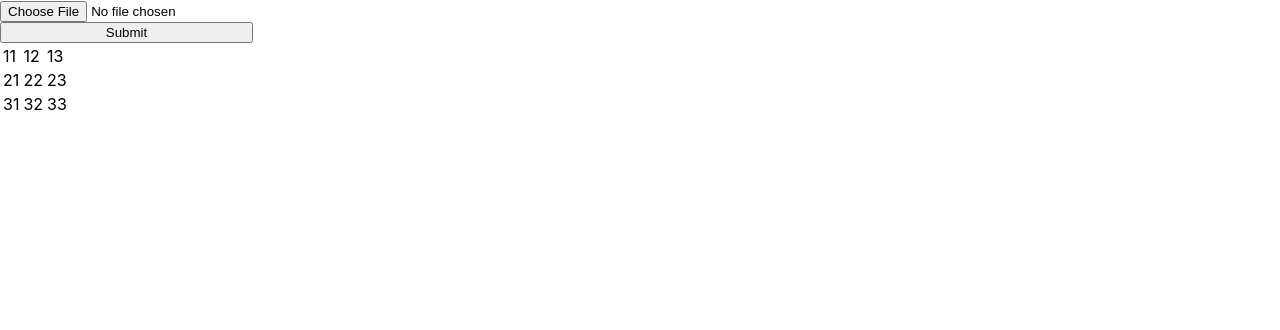
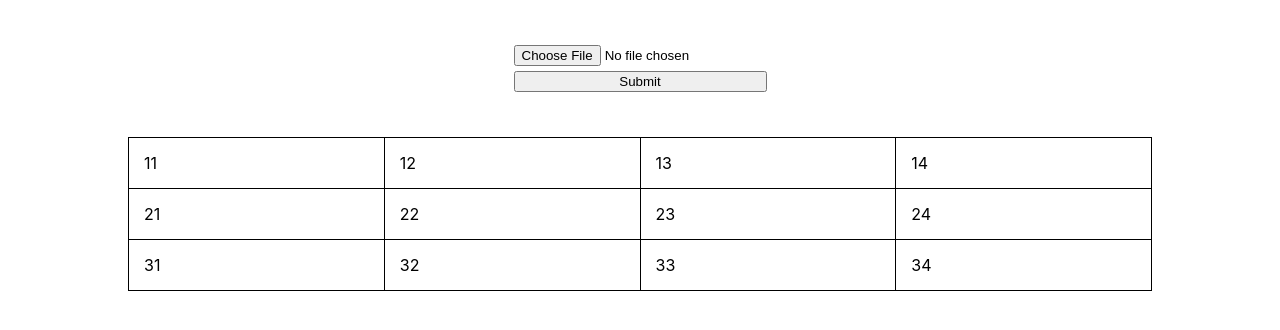
Before and after one commit to umbchackers/Judging-App, a React (Create React App) app: page / in a window 1280 px wide. Shown: the top 330 px of the page. Built offline with nearby package versions, Linux system fonts and the light colour scheme; the HTML template or start-up script is replaced by a standard one.

Commit message:
#1: Table and App styling

```diff
--- a/src/App.css
+++ b/src/App.css
@@ -1,7 +1,11 @@
 .app {
+  display: flex;
+  flex-direction: column;
+  align-items: center;
 }
 
 .form-file {
-  display: inline-flex;
-  flex-direction: column;
+  display: grid;
+  grid-gap: 5px;
+  margin: 45px 0 45px 0;
 }
--- a/src/App.js
+++ b/src/App.js
@@ -3,7 +3,7 @@ import './App.css';
 
 import Table from './Table/Table';
 
-const mockCSV = '11,12,13\n21,22,23\n31,32,33';
+const mockCSV = '11,12,13,14\n21,22,23,24\n31,32,33,34';
 const mockXLSX = '';
 
 class App extends Component {
--- a/src/Table/Table.css
+++ b/src/Table/Table.css
@@ -1,3 +1,14 @@
 .table {
-    /*margin: 45px auto 0 auto;*/
+  table-layout: fixed;
+  border-collapse: collapse;
+  width: 80%;
 }
+
+.table, .table tr, .table td {
+  border: 1px solid black;
+}
+
+.table td {
+  padding: 15px;
+  text-align: left;
+}
```
